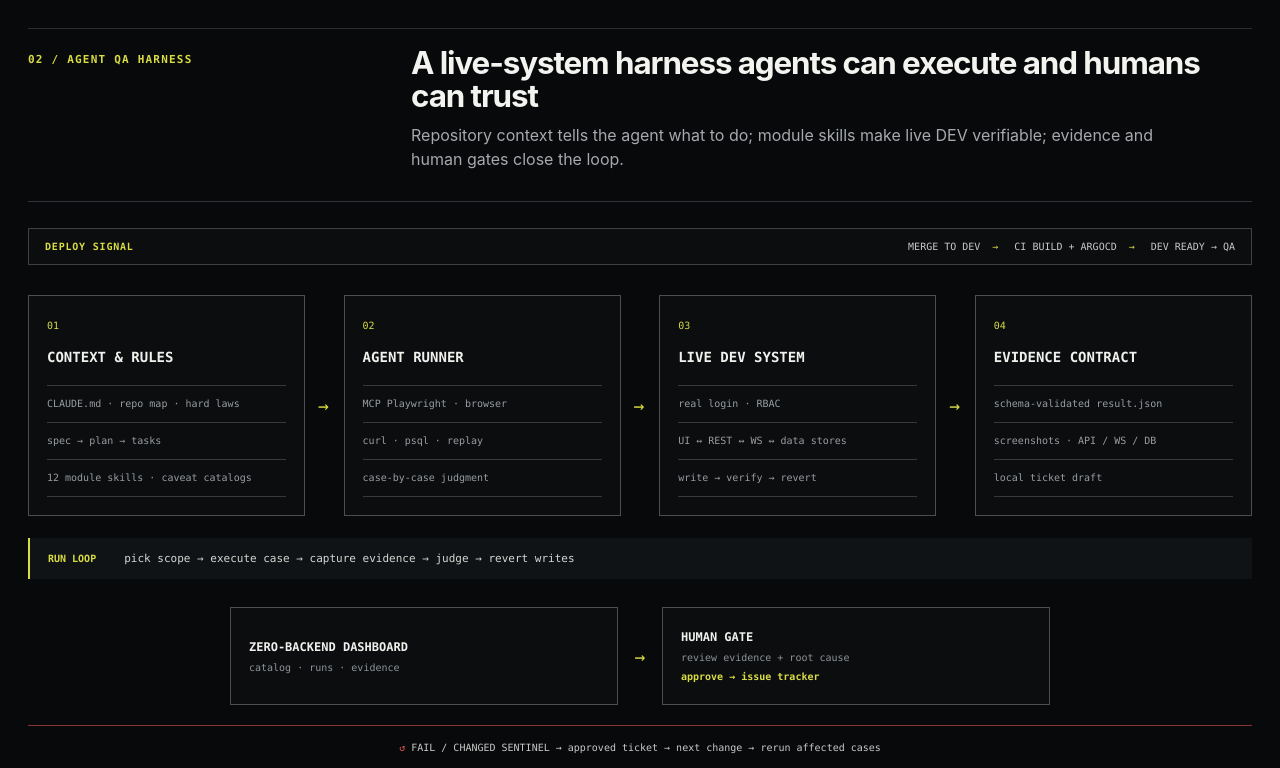
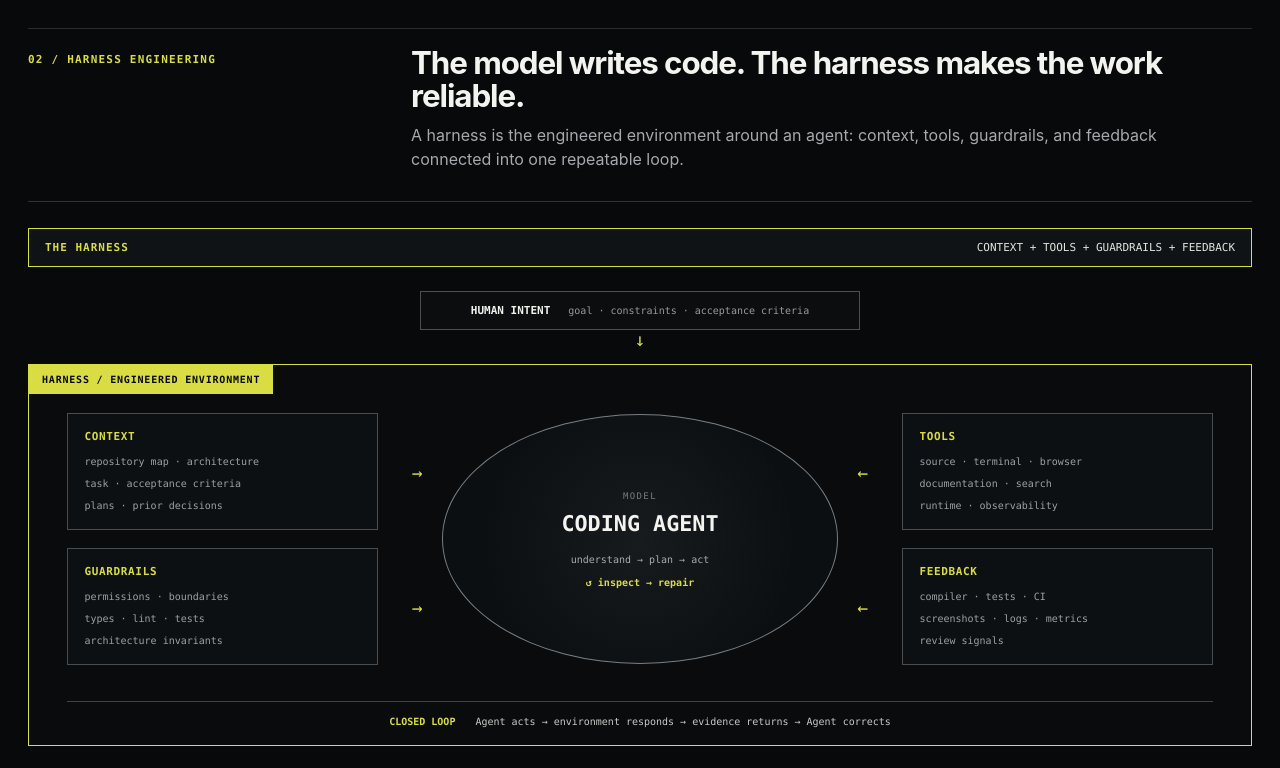
Before and after one commit to outsider987/victor-site, a Next.js app: page /work/cypherlab in a window 1280 px wide. Shown: the part 1160-1928 px from the top of the page. Built offline with nearby package versions, Linux system fonts and the light colour scheme.

Commit message:
Explain harness engineering conceptually

```diff
--- a/src/app/globals.css
+++ b/src/app/globals.css
@@ -166,7 +166,7 @@ html[lang="zh-Hant"] .about-bio { letter-spacing: 0; line-height: 1.42; }
 .cypher-product-section, .cypher-delivery-section { min-width: 0; padding-top: 18px; border-top: 1px solid var(--line); }
 .cypher-delivery-section { margin-top: clamp(84px, 10vh, 132px); }
 .cypher-section-heading { display: grid; grid-template-columns: minmax(190px, .55fr) minmax(0, 1.45fr); align-items: start; gap: clamp(28px, 5vw, 84px); }
-.cypher-section-heading > span, .cypher-stack-rail, .cypher-callouts span, .cypher-trust-paths, .cypher-boundary, .harness-trigger, .harness-card, .harness-loop, .harness-outputs, .harness-feedback, .delivery-note { font-family: ui-monospace, SFMono-Regular, Menlo, monospace; }
+.cypher-section-heading > span, .cypher-stack-rail, .cypher-callouts span, .cypher-trust-paths, .cypher-boundary, .harness-definition, .harness-intent, .harness-frame, .harness-outputs, .delivery-note { font-family: ui-monospace, SFMono-Regular, Menlo, monospace; }
 .cypher-section-heading > span { padding-top: 6px; color: var(--cypher); font-size: 11px; font-weight: 700; letter-spacing: .11em; }
 .cypher-section-heading h2 { max-width: 850px; margin: 0; color: #f3f3ef; font-size: clamp(27px, 2.45vw, 38px); letter-spacing: -.035em; line-height: 1.05; }
 .cypher-section-heading p { max-width: 760px; margin: 10px 0 0; color: #a6a9ad; font-size: 16px; line-height: 1.5; }
@@ -223,30 +223,35 @@ html[lang="zh-Hant"] .about-bio { letter-spacing: 0; line-height: 1.42; }
 .cypher-boundary { margin: 13px 0 0; color: #7f8388; font-size: 11px; line-height: 1.5; }
 
 .delivery-canvas { min-width: 0; margin-top: 30px; padding: 26px 0 16px; border-block: 1px solid #30343a; }
-.harness-trigger { display: flex; align-items: center; justify-content: space-between; gap: 24px; padding: 12px 16px; border: 1px solid #3c4146; background: #0b0d0f; }
-.harness-trigger > strong { color: var(--cypher); font-size: 10px; letter-spacing: .08em; }
-.harness-trigger ol { display: flex; align-items: center; gap: 34px; margin: 0; padding: 0; list-style: none; }
-.harness-trigger li { position: relative; color: #c8cac8; font-size: 10px; }
-.harness-trigger li:not(:last-child)::after { position: absolute; left: calc(100% + 12px); color: var(--cypher); content: "→"; }
-.harness-grid { display: grid; grid-template-columns: repeat(4,minmax(0,1fr)); gap: clamp(34px,3vw,48px); margin-top: 30px; }
-.harness-card { position: relative; min-width: 0; min-height: 220px; padding: 18px; border: 1px solid #4a4f54; background: #0b0d0f; }
-.harness-card:not(:last-child)::after { position: absolute; top: 50%; left: 100%; width: clamp(34px,3vw,48px); color: var(--cypher); content: "→"; font-size: 18px; line-height: 0; text-align: center; }
-.harness-card > span { color: var(--cypher); font-size: 10px; }
-.harness-card h3 { margin: 16px 0 20px; color: #f0f0ed; font-size: 14px; }
-.harness-card ul { display: grid; gap: 0; margin: 0; padding: 0; border-top: 1px solid #353a3e; list-style: none; }
-.harness-card li { padding: 11px 0; border-bottom: 1px solid #353a3e; color: #999da1; font-size: 10px; line-height: 1.4; }
-.harness-loop { display: grid; grid-template-columns: max-content minmax(0,1fr); align-items: center; gap: 28px; margin-top: 22px; padding: 14px 18px; border-left: 2px solid var(--cypher); background: #101315; }
+.harness-definition { display: flex; align-items: center; justify-content: space-between; gap: 24px; padding: 12px 16px; border: 1px solid var(--cypher); background: #101315; }
+.harness-definition strong { color: var(--cypher); font-size: 11px; letter-spacing: .09em; }
+.harness-definition span { color: #e3e4e1; font-size: 11px; }
+.harness-intent { width: min(440px,100%); position: relative; display: flex; align-items: baseline; justify-content: center; gap: 18px; margin: 24px auto 34px; padding: 12px 16px; border: 1px solid #4a4f54; background: #0b0d0f; }
+.harness-intent strong { color: #f0f0ed; font-size: 11px; }
+.harness-intent span { color: #969a9e; font-size: 10px; }
+.harness-intent i { position: absolute; top: 100%; left: 50%; color: var(--cypher); font-size: 18px; font-style: normal; transform: translateX(-50%); }
+.harness-frame { position: relative; display: grid; grid-template-columns: minmax(210px,.86fr) minmax(250px,1.1fr) minmax(210px,.86fr); align-items: center; gap: clamp(42px,5vw,78px); padding: 48px clamp(24px,3vw,48px) 80px; border: 1px solid var(--cypher); background: #090b0d; }
+.harness-frame-label { position: absolute; top: 0; left: 0; padding: 9px 13px; background: var(--cypher); color: #080a0b; font-size: 10px; font-weight: 800; letter-spacing: .08em; }
+.harness-column { display: grid; gap: 18px; }
+.harness-column article { position: relative; min-width: 0; padding: 16px; border: 1px solid #484d52; background: #0d1012; }
+.harness-inputs article::after, .harness-capabilities article::before { position: absolute; top: 50%; color: var(--cypher); font-size: 18px; transform: translateY(-50%); }
+.harness-inputs article::after { right: calc(clamp(42px,5vw,78px) * -.72); content: "→"; }
+.harness-capabilities article::before { left: calc(clamp(42px,5vw,78px) * -.72); content: "←"; }
+.harness-column h3 { margin: 0 0 12px; color: var(--cypher); font-size: 11px; letter-spacing: .06em; }
+.harness-column ul { display: grid; gap: 8px; margin: 0; padding: 0; list-style: none; }
+.harness-column li { color: #9da0a4; font-size: 10px; line-height: 1.4; }
+.harness-agent { min-height: 250px; display: grid; place-content: center; justify-items: center; padding: 28px; border: 1px solid #777d82; border-radius: 50%; background: radial-gradient(circle,#171b1e 0,#0c0f11 68%); text-align: center; }
+.harness-agent > span { color: #777c80; font-size: 9px; letter-spacing: .15em; }
+.harness-agent strong { margin-top: 10px; color: #f3f3ef; font-size: clamp(19px,1.7vw,26px); }
+.harness-agent p { margin: 18px 0 0; color: #a8abad; font-size: 10px; }
+.harness-agent b { margin-top: 12px; color: var(--cypher); font-size: 10px; }
+.harness-loop { position: absolute; right: clamp(24px,3vw,48px); bottom: 18px; left: clamp(24px,3vw,48px); display: flex; justify-content: center; gap: 20px; padding-top: 14px; border-top: 1px solid #3d4247; }
 .harness-loop strong { color: var(--cypher); font-size: 10px; }
-.harness-loop span { color: #d5d6d3; font-size: 11px; }
-.harness-outputs { width: min(820px,100%); display: grid; grid-template-columns: 1fr 44px 1fr; align-items: center; margin: 28px auto 0; }
-.harness-outputs article { min-height: 98px; display: flex; flex-direction: column; justify-content: center; padding: 16px 18px; border: 1px solid #4a4f54; background: #0b0d0f; }
-.harness-outputs strong, .harness-outputs span, .harness-outputs b { display: block; }
-.harness-outputs strong { color: #f0f0ed; font-size: 12px; }
-.harness-outputs span { margin-top: 8px; color: #8f9397; font-size: 10px; }
-.harness-outputs b { margin-top: 8px; color: var(--cypher); font-size: 10px; }
-.harness-outputs > i { color: var(--cypher); font-size: 18px; font-style: normal; text-align: center; }
-.harness-feedback { margin: 20px 0 0; padding-top: 14px; border-top: 1px solid rgba(239,90,83,.55); color: #c8cac8; font-size: 10px; line-height: 1.5; text-align: center; }
-.harness-feedback::first-letter { color: var(--cypher-red); }
+.harness-loop span { color: #c8cac8; font-size: 10px; }
+.harness-outputs { width: min(820px,100%); display: grid; grid-template-columns: 1fr 1fr; gap: 18px; margin: 24px auto 0; }
+.harness-outputs article { min-height: 76px; display: flex; flex-direction: column; justify-content: center; padding: 14px 18px; border: 1px solid #4a4f54; background: #0b0d0f; }
+.harness-outputs strong { color: #f0f0ed; font-size: 11px; }
+.harness-outputs span { margin-top: 7px; color: #8f9397; font-size: 10px; }
 .delivery-note { margin-top: 16px; color: #777b80; font-size: 10px; line-height: 1.5; text-align: right; }
 .mediconcen-case { --care: #007a58; --care-paper: #efeee8; --care-line: #c9cbc5; padding: 25px; background: var(--care-paper); color: #111513; }
 .project-dialog .mediconcen-case { display: block; }
@@ -336,9 +341,9 @@ html[lang="zh-Hant"] .about-bio { letter-spacing: 0; line-height: 1.42; }
 @media (max-width: 1180px) {
   .cypher-product-layout { grid-template-columns: minmax(110px,.28fr) minmax(0,1.72fr); }
   .cypher-operator { grid-column: 1 / -1; min-height: 390px; }
-  .harness-grid { grid-template-columns: 1fr; gap: 34px; }
-  .harness-card { min-height: 0; }
-  .harness-card:not(:last-child)::after { top: 100%; left: 0; width: 100%; line-height: 34px; content: "↓"; }
+  .harness-frame { grid-template-columns: minmax(160px,.86fr) minmax(220px,1.1fr) minmax(160px,.86fr); gap: 32px; padding-inline: 24px; }
+  .harness-inputs article::after { right: -25px; }
+  .harness-capabilities article::before { left: -25px; }
 }
 
 @media (min-width: 821px) and (max-height: 820px) {
@@ -470,13 +475,15 @@ html[lang="zh-Hant"] .about-bio { letter-spacing: 0; line-height: 1.42; }
   .cypher-trust-paths ol { grid-template-columns: 1fr; gap: 22px; }
   .cypher-trust-paths li:not(:last-child)::after { content: "↓"; top: calc(100% + 3px); left: 16px; }
   .delivery-canvas { padding-top: 20px; }
-  .harness-trigger { align-items: flex-start; flex-direction: column; }
-  .harness-trigger ol { align-items: flex-start; flex-direction: column; gap: 22px; }
-  .harness-trigger li:not(:last-child)::after { top: calc(100% + 3px); left: 0; content: "↓"; }
-  .harness-loop { grid-template-columns: 1fr; gap: 8px; }
+  .harness-definition { align-items: flex-start; flex-direction: column; gap: 8px; }
+  .harness-intent { align-items: center; flex-direction: column; gap: 6px; text-align: center; }
+  .harness-frame { grid-template-columns: 1fr; gap: 34px; padding: 50px 16px 112px; }
+  .harness-column article::before, .harness-column article::after { display: none; }
+  .harness-inputs, .harness-agent { position: relative; }
+  .harness-inputs::after, .harness-agent::after { position: absolute; top: calc(100% + 7px); left: 0; width: 100%; color: var(--cypher); content: "↓"; font-size: 18px; text-align: center; }
+  .harness-agent { min-height: 220px; border-radius: 999px; }
+  .harness-loop { right: 16px; bottom: 16px; left: 16px; align-items: center; flex-direction: column; gap: 7px; text-align: center; }
   .harness-outputs { grid-template-columns: 1fr; }
-  .harness-outputs > i { min-height: 34px; line-height: 34px; transform: rotate(90deg); }
-  .harness-feedback { text-align: left; }
   .delivery-note { text-align: left; }
   .mediconcen-case { padding: 18px 16px 24px; }
   .mediconcen-case .case-title { grid-template-columns: 1fr; }
--- a/src/components/case-study.tsx
+++ b/src/components/case-study.tsx
@@ -52,21 +52,23 @@ function CypherArchitecture({ lang }: { lang: "en" | "zh" }) {
       boundary: "Pricing internals omitted. Accepted, pending approval, and engine-applied remain distinct states.",
     },
     delivery: {
-      eyebrow: "02 / AGENT QA HARNESS",
-      title: "A live-system harness agents can execute and humans can trust",
-      lede: "Repository context tells the agent what to do; module skills make live DEV verifiable; evidence and human gates close the loop.",
-      trigger: ["DEPLOY SIGNAL", "MERGE TO DEV", "CI BUILD + ARGOCD", "DEV READY → QA"],
-      blocks: [
-        { number: "01", title: "CONTEXT & RULES", items: ["CLAUDE.md · repo map · hard laws", "spec → plan → tasks", "12 module skills · caveat catalogs"] },
-        { number: "02", title: "AGENT RUNNER", items: ["MCP Playwright · browser", "curl · psql · replay", "case-by-case judgment"] },
-        { number: "03", title: "LIVE DEV SYSTEM", items: ["real login · RBAC", "UI ↔ REST ↔ WS ↔ data stores", "write → verify → revert"] },
-        { number: "04", title: "EVIDENCE CONTRACT", items: ["schema-validated result.json", "screenshots · API / WS / DB", "local ticket draft"] },
+      eyebrow: "02 / HARNESS ENGINEERING",
+      title: "The model writes code. The harness makes the work reliable.",
+      lede: "A harness is the engineered environment around an agent: context, tools, guardrails, and feedback connected into one repeatable loop.",
+      definition: ["THE HARNESS", "CONTEXT + TOOLS + GUARDRAILS + FEEDBACK"],
+      human: ["HUMAN INTENT", "goal · constraints · acceptance criteria"],
+      left: [
+        { title: "CONTEXT", items: ["repository map · architecture", "task · acceptance criteria", "plans · prior decisions"] },
+        { title: "GUARDRAILS", items: ["permissions · boundaries", "types · lint · tests", "architecture invariants"] },
       ],
-      loop: ["RUN LOOP", "pick scope → execute case → capture evidence → judge → revert writes"],
-      dashboard: ["ZERO-BACKEND DASHBOARD", "catalog · runs · evidence"],
-      human: ["HUMAN GATE", "review evidence + root cause", "approve → issue tracker"],
-      feedback: "FAIL / CHANGED SENTINEL → approved ticket → next change → rerun affected cases",
-      note: "Not a CI test runner. CI only signals that DEV is ready; the agent runs the live-system suite.",
+      agent: ["CODING AGENT", "understand → plan → act", "inspect → repair"],
+      right: [
+        { title: "TOOLS", items: ["source · terminal · browser", "documentation · search", "runtime · observability"] },
+        { title: "FEEDBACK", items: ["compiler · tests · CI", "screenshots · logs · metrics", "review signals"] },
+      ],
+      loop: ["CLOSED LOOP", "Agent acts → environment responds → evidence returns → Agent corrects"],
+      outcomes: [["VERIFIED CHANGE", "ready for review / merge"], ["ESCALATE", "judgment or capability missing"]],
+      note: "Harness engineering improves the system around the model, then turns repeated failures into better context, tools, and rules.",
     },
   } : {
     product: {
@@ -101,21 +103,23 @@ function CypherArchitecture({ lang }: { lang: "en" | "zh" }) {
       boundary: "內部定價邏輯不公開；已接受、待核准與引擎已套用是不同狀態。",
     },
     delivery: {
-      eyebrow: "02 / AGENT QA HARNESS",
-      title: "讓 Agent 能執行、讓人能信任的真實系統 Harness",
-      lede: "Repository context 告訴 Agent 如何工作；模組 skills 讓真實 DEV 可被驗證；證據與人工關卡完成閉環。",
-      trigger: ["部署信號", "合併至 DEV", "CI BUILD + ARGOCD", "DEV READY → QA"],
-      blocks: [
-        { number: "01", title: "CONTEXT 與規則", items: ["CLAUDE.md · repo map · hard laws", "spec → plan → tasks", "12 組模組 skills · caveat catalogs"] },
-        { number: "02", title: "AGENT RUNNER", items: ["MCP Playwright · 瀏覽器", "curl · psql · replay", "逐案例判定結果"] },
-        { number: "03", title: "真實 DEV 系統", items: ["真實登入 · RBAC", "UI ↔ REST ↔ WS ↔ data stores", "寫入 → 驗證 → 還原"] },
-        { number: "04", title: "證據 CONTRACT", items: ["schema 驗證的 result.json", "截圖 · API / WS / DB", "本機 ticket 草稿"] },
+      eyebrow: "02 / HARNESS ENGINEERING",
+      title: "Agent 負責寫程式；Harness 負責讓結果可靠。",
+      lede: "Harness 是包住 Agent 的工程環境：把 context、tools、guardrails 與 feedback 接成一個可重複執行的閉環。",
+      definition: ["THE HARNESS", "CONTEXT + TOOLS + GUARDRAILS + FEEDBACK"],
+      human: ["人的意圖", "目標 · 限制 · 驗收條件"],
+      left: [
+        { title: "CONTEXT", items: ["repository map · architecture", "任務 · 驗收條件", "計畫 · 過往決策"] },
+        { title: "GUARDRAILS", items: ["權限 · 邊界", "types · lint · tests", "架構不變量"] },
       ],
-      loop: ["執行閉環", "選範圍 → 逐案例執行 → 保存證據 → 判定 → 還原寫入"],
-      dashboard: ["無後端 DASHBOARD", "catalog · runs · evidence"],
-      human: ["人工關卡", "審查證據與 root cause", "核准 → issue tracker"],
-      feedback: "FAIL / SENTINEL_CHANGED → 人工核准 ticket → 下一輪變更 → 重跑受影響案例",
-      note: "這不是 CI test runner。CI 只通知 DEV 已就緒；Agent 才是執行真實系統測試的 runner。",
+      agent: ["CODING AGENT", "理解 → 規劃 → 執行", "檢查 → 修正"],
+      right: [
+        { title: "TOOLS", items: ["source · terminal · browser", "文件 · 搜尋", "runtime · observability"] },
+        { title: "FEEDBACK", items: ["compiler · tests · CI", "截圖 · logs · metrics", "review signals"] },
+      ],
+      loop: ["閉環", "Agent 執行 → 環境回應 → 證據返回 → Agent 修正"],
+      outcomes: [["已驗證的變更", "可進入 review / merge"], ["交由人判斷", "需要決策或缺少能力"]],
+      note: "Harness Engineering 改善的是模型周圍的系統，並把重複發生的失敗轉成更好的 context、tools 與 rules。",
     },
   };
 
@@ -184,23 +188,26 @@ function CypherArchitecture({ lang }: { lang: "en" | "zh" }) {
         </header>
 
         <div className="delivery-canvas">
-          <div className="harness-trigger">
-            <strong>{copy.delivery.trigger[0]}</strong>
-            <ol>{copy.delivery.trigger.slice(1).map((step) => <li key={step}>{step}</li>)}</ol>
+          <div className="harness-definition">
+            <strong>{copy.delivery.definition[0]}</strong><span>{copy.delivery.definition[1]}</span>
           </div>
-          <div className="harness-grid">
-            {copy.delivery.blocks.map((block) => <article className="harness-card" key={block.number}>
-              <span>{block.number}</span><h3>{block.title}</h3>
-              <ul>{block.items.map((item) => <li key={item}>{item}</li>)}</ul>
-            </article>)}
+          <div className="harness-intent"><strong>{copy.delivery.human[0]}</strong><span>{copy.delivery.human[1]}</span><i aria-hidden="true">↓</i></div>
+          <div className="harness-frame">
+            <span className="harness-frame-label">HARNESS / ENGINEERED ENVIRONMENT</span>
+            <div className="harness-column harness-inputs">
+              {copy.delivery.left.map((block) => <article key={block.title}><h3>{block.title}</h3><ul>{block.items.map((item) => <li key={item}>{item}</li>)}</ul></article>)}
+            </div>
+            <div className="harness-agent">
+              <span>MODEL</span><strong>{copy.delivery.agent[0]}</strong><p>{copy.delivery.agent[1]}</p><b>↺ {copy.delivery.agent[2]}</b>
+            </div>
+            <div className="harness-column harness-capabilities">
+              {copy.delivery.right.map((block) => <article key={block.title}><h3>{block.title}</h3><ul>{block.items.map((item) => <li key={item}>{item}</li>)}</ul></article>)}
+            </div>
+            <div className="harness-loop"><strong>{copy.delivery.loop[0]}</strong><span>{copy.delivery.loop[1]}</span></div>
           </div>
-          <div className="harness-loop"><strong>{copy.delivery.loop[0]}</strong><span>{copy.delivery.loop[1]}</span></div>
           <div className="harness-outputs">
-            <article><strong>{copy.delivery.dashboard[0]}</strong><span>{copy.delivery.dashboard[1]}</span></article>
-            <i aria-hidden="true">→</i>
-            <article><strong>{copy.delivery.human[0]}</strong><span>{copy.delivery.human[1]}</span><b>{copy.delivery.human[2]}</b></article>
+            {copy.delivery.outcomes.map(([title, detail]) => <article key={title}><strong>{title}</strong><span>{detail}</span></article>)}
           </div>
-          <p className="harness-feedback">↺ {copy.delivery.feedback}</p>
         </div>
         <footer className="delivery-note">{copy.delivery.note}</footer>
       </motion.section>
```
